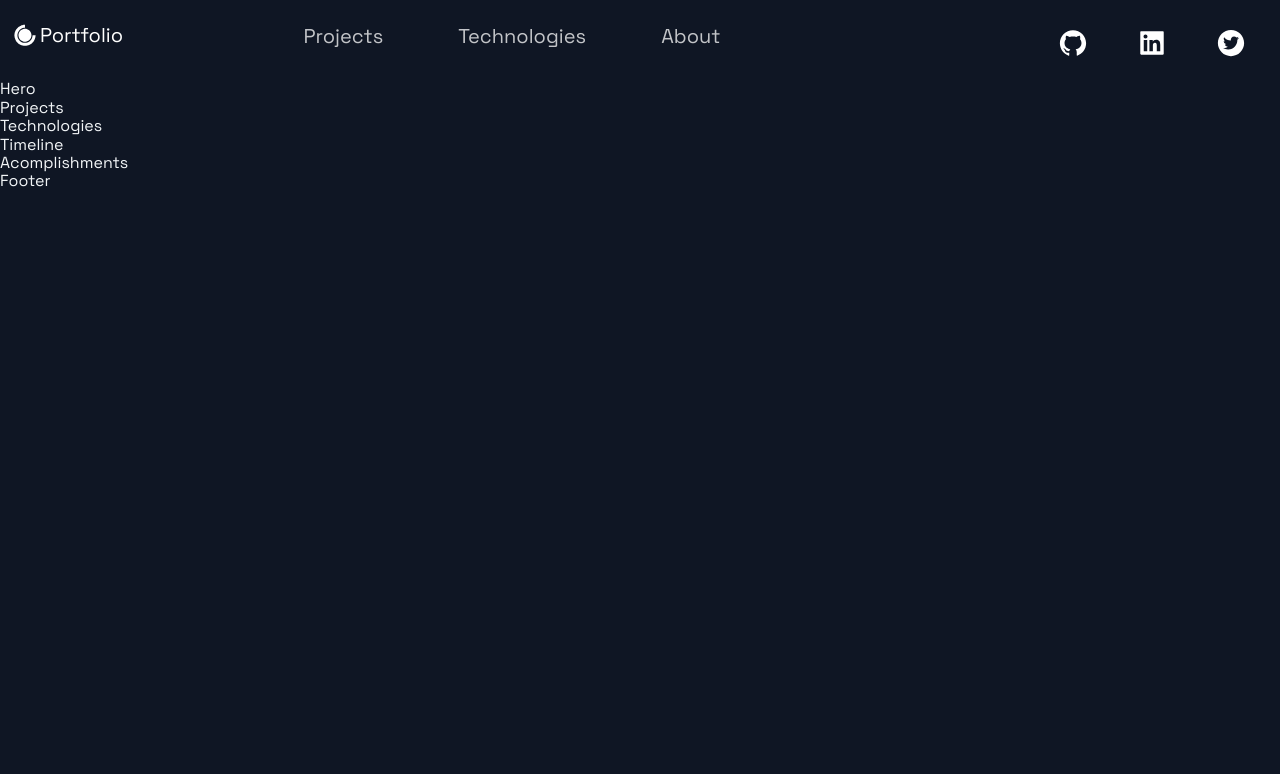
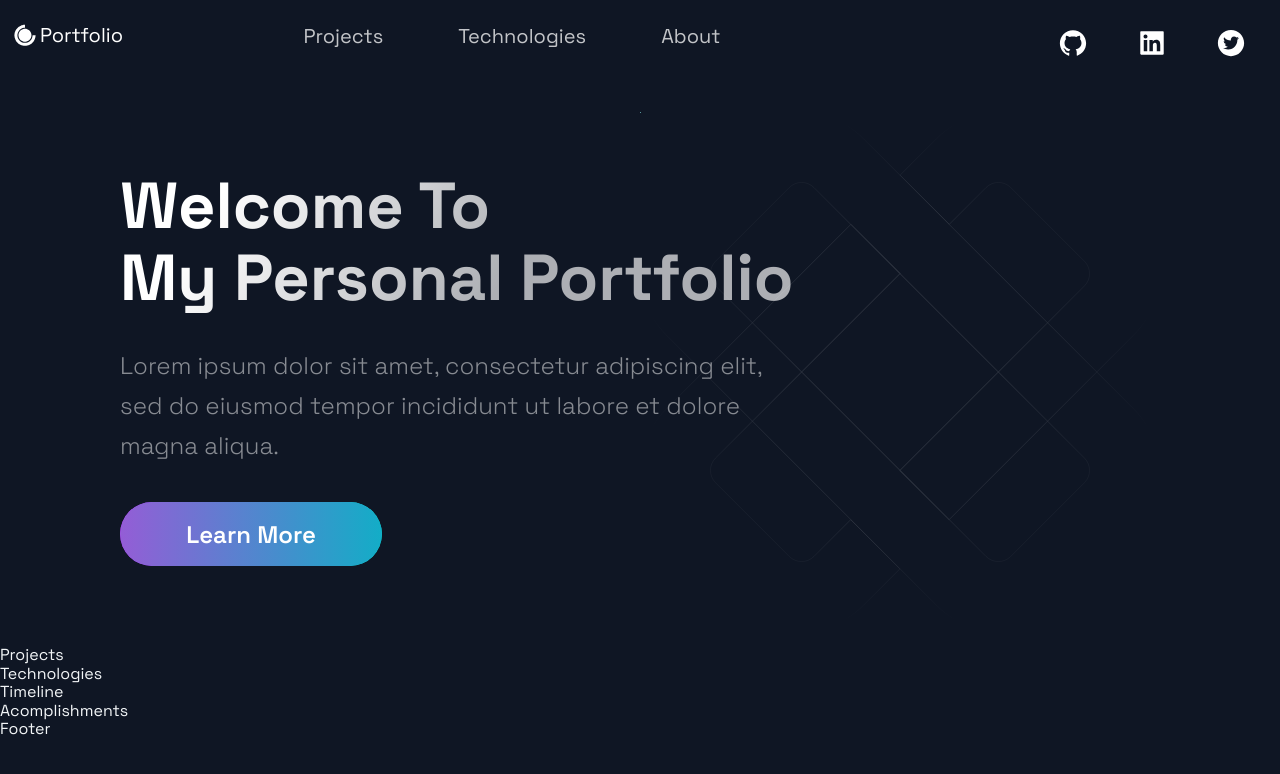
Before and after one commit to droffilc1/portfolio-website, a Next.js app: page / in a window 1280 px wide. Shown: the top 774 px of the page. Built offline with nearby package versions, Linux system fonts and the light colour scheme.

Commit message:
Add hero section

```diff
--- a/src/components/Header/Header.js
+++ b/src/components/Header/Header.js
@@ -1,6 +1,6 @@
 import Link from 'next/link';
 import React from 'react';
-import { AiFillGithub, AiFillInstagram, AiFillLinkedin, AiFillTwitterCircle } from 'react-icons/ai';
+import { AiFillGithub, AiFillLinkedin, AiFillTwitterCircle } from 'react-icons/ai';
 import { DiCssdeck } from 'react-icons/di';
 
 import { Container, Div1, Div2, Div3, NavLink, SocialIcons, Span } from './HeaderStyles';
--- a/src/components/Hero/Hero.js
+++ b/src/components/Hero/Hero.js
@@ -1,13 +1,27 @@
-import React from 'react';
+import React from "react";
 
-import { Section, SectionText, SectionTitle } from '../../styles/GlobalComponents';
-import Button from '../../styles/GlobalComponents/Button';
-import { LeftSection } from './HeroStyles';
+import {
+  Section,
+  SectionText,
+  SectionTitle,
+} from "../../styles/GlobalComponents";
+import Button from "../../styles/GlobalComponents/Button";
+import { LeftSection } from "./HeroStyles";
 
-const Hero = (props) => (
-  <div>
-    Hero
-  </div>
+const Hero = () => (
+  <Section row nopadding>
+    <LeftSection>
+      <SectionTitle main center>
+        Welcome To <br />
+        My Personal Portfolio
+      </SectionTitle>
+      <SectionText>
+        Lorem ipsum dolor sit amet, consectetur adipiscing elit, sed do eiusmod
+        tempor incididunt ut labore et dolore magna aliqua.
+      </SectionText>
+      <Button onClick={() => window.location = 'https://google.com'}>Learn More</Button>
+    </LeftSection>
+  </Section>
 );
 
 export default Hero;
--- a/src/pages/index.js
+++ b/src/pages/index.js
@@ -10,10 +10,10 @@
 const Home = () => {
   return (
     <Layout>
-      {/* <Section grid> */}
+      <Section grid>
         <Hero />
-        {/* <BgAnimation /> */}
-      {/* </Section> */}
+        <BgAnimation />
+      </Section>
       <Projects />
       <Technologies />
       <Timeline />
```
